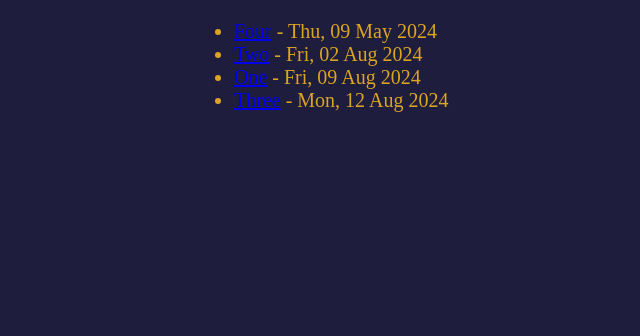
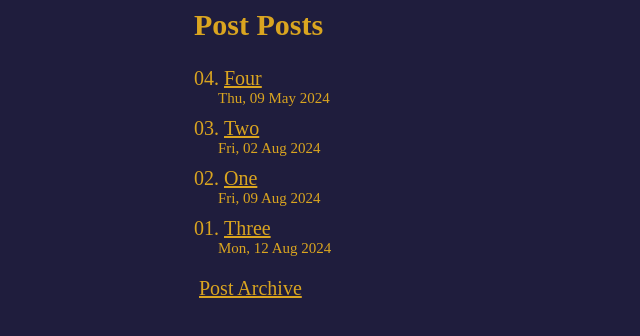
Before and after one commit to mBoucher7/websootoV2, an Eleventy site: page src/blog/index.njk in a window 1280 px wide. Shown: the whole page, without its empty margins (126-766 px from the left). Built offline with nearby package versions, Linux system fonts and the light colour scheme; Eleventy itself is replaced by a stand-in of ours; files that its build step writes are made by us from their sources.

Commit message:
adding post archive and debugging archive name

```diff
--- a/src/assets/css/style.css
+++ b/src/assets/css/style.css
@@ -63,6 +63,41 @@ p {
   font-size: 20px;
 }
 
+.mainBlogLink {
+  color:goldenrod;
+  flex-basis: calc(100% - 1.5rem);
+  padding-left: .25em;
+  padding-right: .5em;
+}
+
+.mainBlogList {
+  display: flex;
+  flex-wrap: wrap;
+  align-items: baseline;
+  counter-increment: start-from -1;
+  margin-bottom: 0.5em;
+}
+
+.mainBlogList:before {
+	display: inline-block;
+	pointer-events: none;
+	content: "" counter(start-from, decimal-leading-zero) ". ";
+	line-height: 100%;
+	text-align: right;
+	margin-left: -1.5rem;
+}
+
+.mainBlogLinkDate {
+  font-size: 15px;
+}
+
+ol {
+  list-style: none;
+  padding: 0;
+  padding-left: 1.5rem;
+  counter-reset: start-from 5;
+}
+
 .mainBlogLink:visited{
   color: rgb(218, 91, 45)
 }
--- a/src/blog/index.njk
+++ b/src/blog/index.njk
@@ -1,5 +1,5 @@
-<!DOCTYPE html>
-<html lang="en">
+<!DOCTYPE njk>
+<njk lang="en">
   <head>
     <title>Blog Page</title>
     <link rel="stylesheet" href="/assets/css/style.css" />
@@ -7,13 +7,17 @@
   <body class="mainBackground">
     <div class="blogMainPage">
       <div class="blogCenter">
-        <ul>
+        <h2>Post Posts</h2>
+        <ol reversed="">
           {%- for post in collections.post -%}
-
-          <li><a href="{{post.url}}" class="mainBlogLink">{{ post.data.title}}</a> - {{post.data.date.toUTCString().substring(0, 16)}}</li>
+          <li class="mainBlogList">
+            <a href="{{ post.url }}" class="mainBlogLink">{{ post.data.title }}</a>
+            <time class="mainBlogLinkDate">{{ post.data.date.toUTCString().substring(0, 16) }}</time>
+          </li>
           {%- endfor -%}
-        </ul>
+        </ol>
+        <a href ="/blog/archive" class="mainBlogLink">Post Archive</a>
       </div>
     </div>
   </body>
-</html>
+</njk>
```
Also changed, not shown: src/blog/archive.njk (added, +24 -0 lines).
